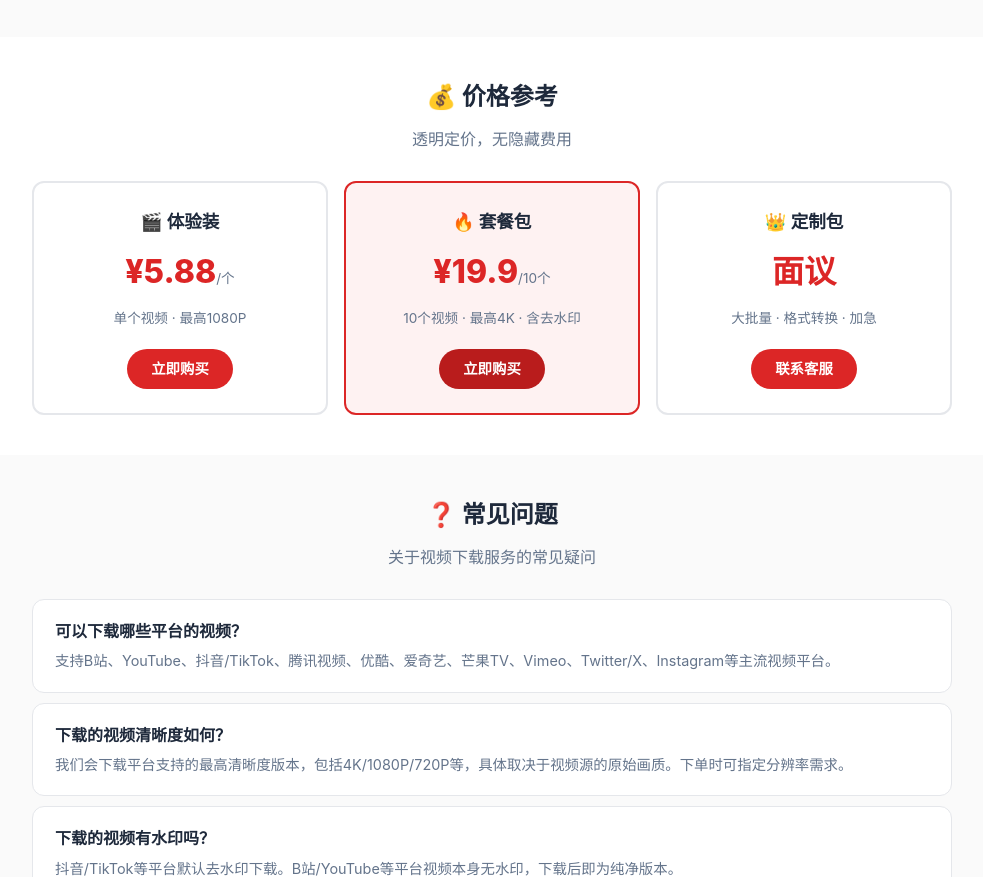
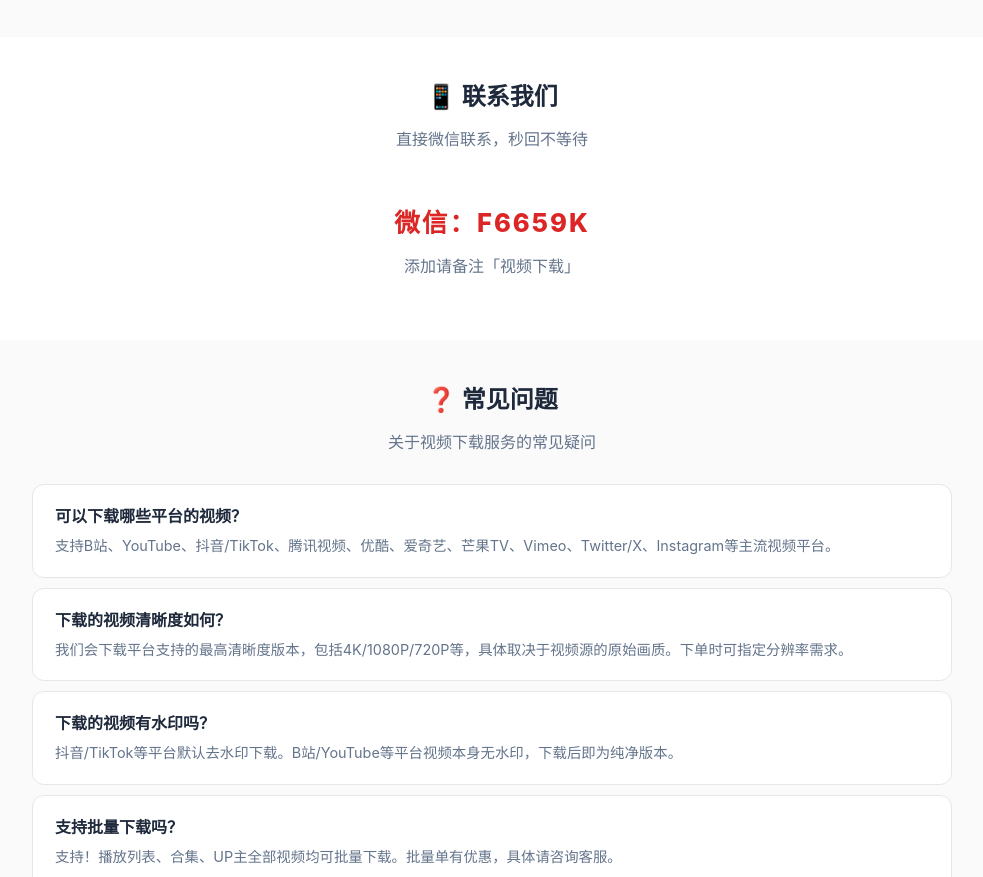
Before and after one commit to greeji39-lab/dataset-download-site, a plain HTML site: page video-download.html in a window 1280 px wide. Shown: the part 1605-2482 px from the top of the page, without its empty margins (148-1131 px from the left). Drawn offline with Linux system fonts and the light colour scheme.

Commit message:
feat: update stats to 8万+ customers, 5.0 rating, add WeChat F6659K, remove pricing from video page

```diff
--- a/video-download.html
+++ b/video-download.html
@@ -389,30 +389,14 @@
     </div>
   </section>
 
-  <!-- Pricing -->
+  <!-- Contact -->
   <section style="background:#fff;">
     <div class="container">
-      <h2>💰 价格参考</h2>
-      <p class="section-desc">透明定价，无隐藏费用</p>
-      <div class="pricing-grid">
-        <div class="price-card">
-          <div class="name">🎬 体验装</div>
-          <div class="price">&yen;5.88<small>/个</small></div>
-          <div class="desc">单个视频 · 最高1080P</div>
-          <a href="https://66pp.taobao.com/" class="btn" rel="nofollow">立即购买</a>
-        </div>
-        <div class="price-card featured">
-          <div class="name">🔥 套餐包</div>
-          <div class="price">&yen;19.9<small>/10个</small></div>
-          <div class="desc">10个视频 · 最高4K · 含去水印</div>
-          <a href="https://66pp.taobao.com/" class="btn" rel="nofollow">立即购买</a>
-        </div>
-        <div class="price-card">
-          <div class="name">👑 定制包</div>
-          <div class="price">面议</div>
-          <div class="desc">大批量 · 格式转换 · 加急</div>
-          <a href="https://66pp.taobao.com/" class="btn" rel="nofollow">联系客服</a>
-        </div>
+      <h2>📱 联系我们</h2>
+      <p class="section-desc">直接微信联系，秒回不等待</p>
+      <div style="text-align:center;padding:20px;">
+        <p style="font-size:1.6rem;font-weight:800;color:var(--primary);letter-spacing:2px;">微信：F6659K</p>
+        <p style="color:var(--text-light);margin-top:8px;">添加请备注「视频下载」</p>
       </div>
     </div>
   </section>
```
Also changed, not shown: index.html (+14 -14 lines).
